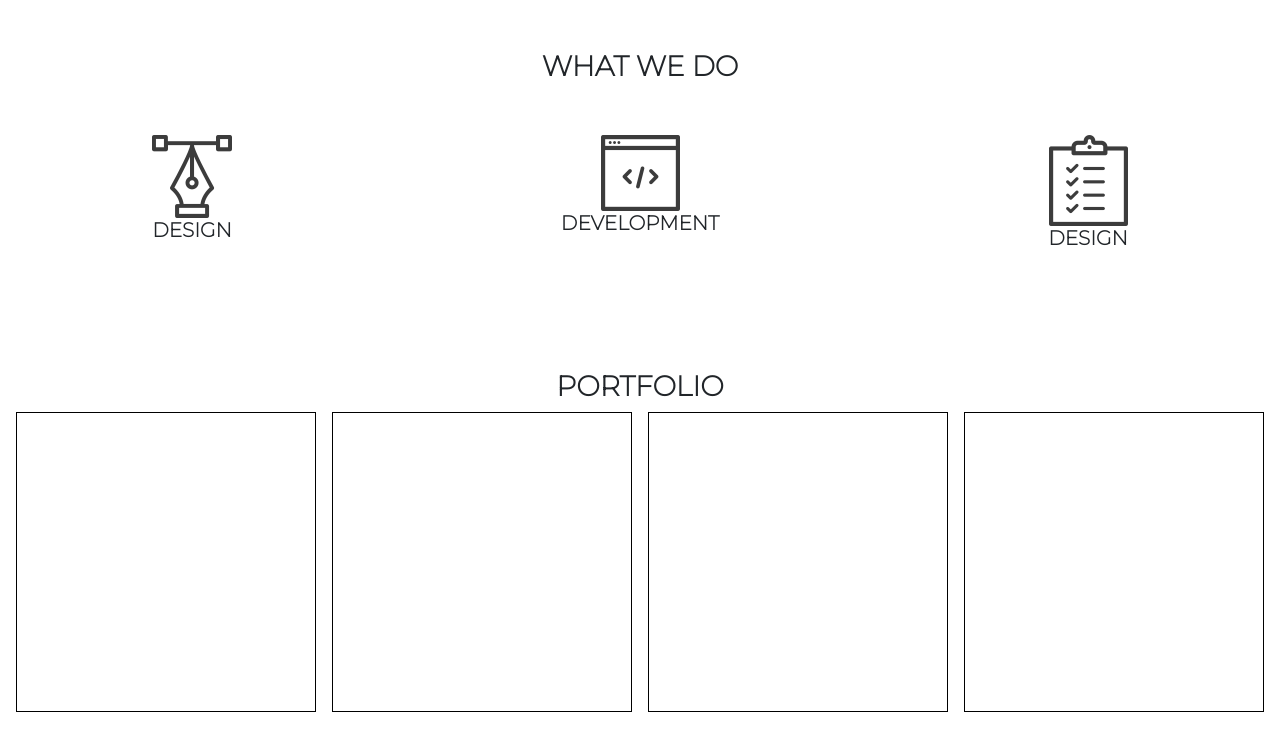
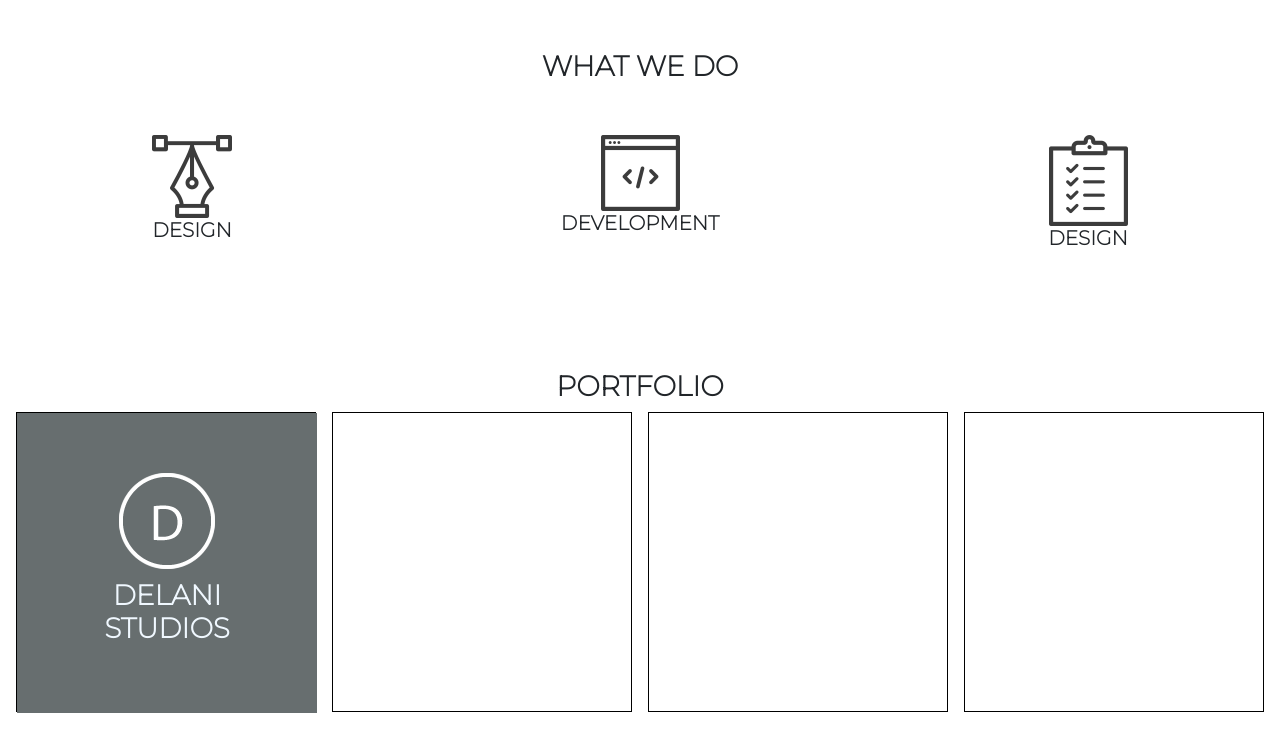
Before and after one commit to elijah-dot/Delani-Sudio, a plain HTML site: page index.html in a window 1280 px wide. Shown: the part 1300-2052 px from the top of the page. Drawn offline with nearby package versions, Linux system fonts and the light colour scheme.

Commit message:
styled boxfour and gave it classes of imageone

```diff
--- a/css/main.css
+++ b/css/main.css
@@ -153,7 +153,7 @@ body {
   width: 100vw;
   text-align: center;
 }
-.five h3{
+.five h3 {
   font-weight: bolder;
 }
 .five .bagtwo {
@@ -184,3 +184,24 @@ body {
   height: 300px;
   width: 300px;
 }
+.imageone {
+  background-image: url(../images/work4.png);
+  height: 300px;
+  width: 300px;
+  position: relative;
+}
+.imageone .overlaythree {
+  position: absolute;
+  text-align: center;
+  height: 300px;
+  width: 300px;
+  background:rgb(255, 255, 255, 0.3);
+  display: block;
+}
+.imageone .overlaythree .logo {
+    margin-top: 60px;
+    color: aliceblue;
+}
+.imageone .overlaythree .logo h3 {
+    padding: 10px;
+}
--- a/index.html
+++ b/index.html
@@ -130,11 +130,14 @@
       <h3>PORTFOLIO</h3>
       <div class="bagtwo">
         <div class="boxfour">
-            <div class="imageone">
-                <div class="overlaythree">
-
-                </div>
+          <div id="ma" class="imageone">
+            <div id="mb" class="overlaythree">
+              <div class="logo">
+                <img src="images/logo.png" alt="" />
+                <h3>DELANI <br />STUDIOS</h3>
+              </div>
             </div>
+          </div>
         </div>
         <div class="boxfive"></div>
         <div class="boxsix"></div>
```
Lines whose indentation alone changed are shown as unchanged.
